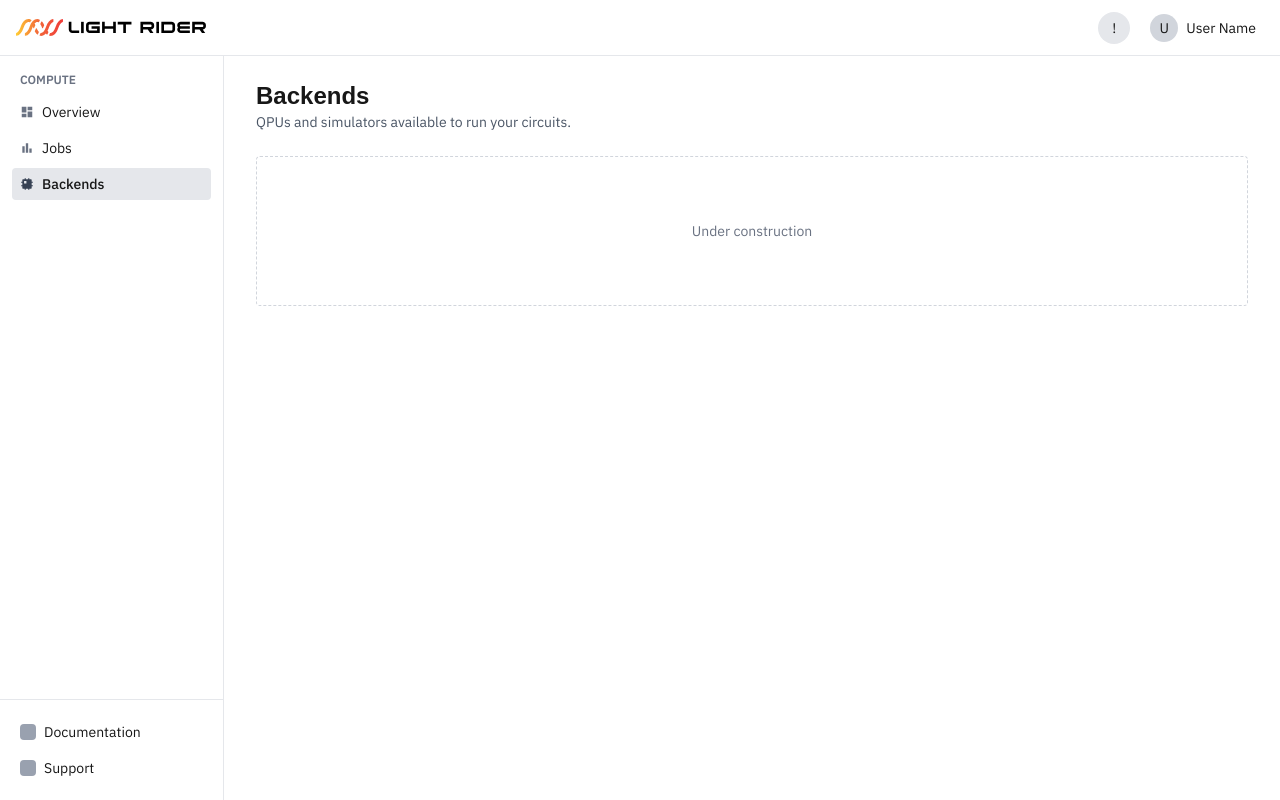
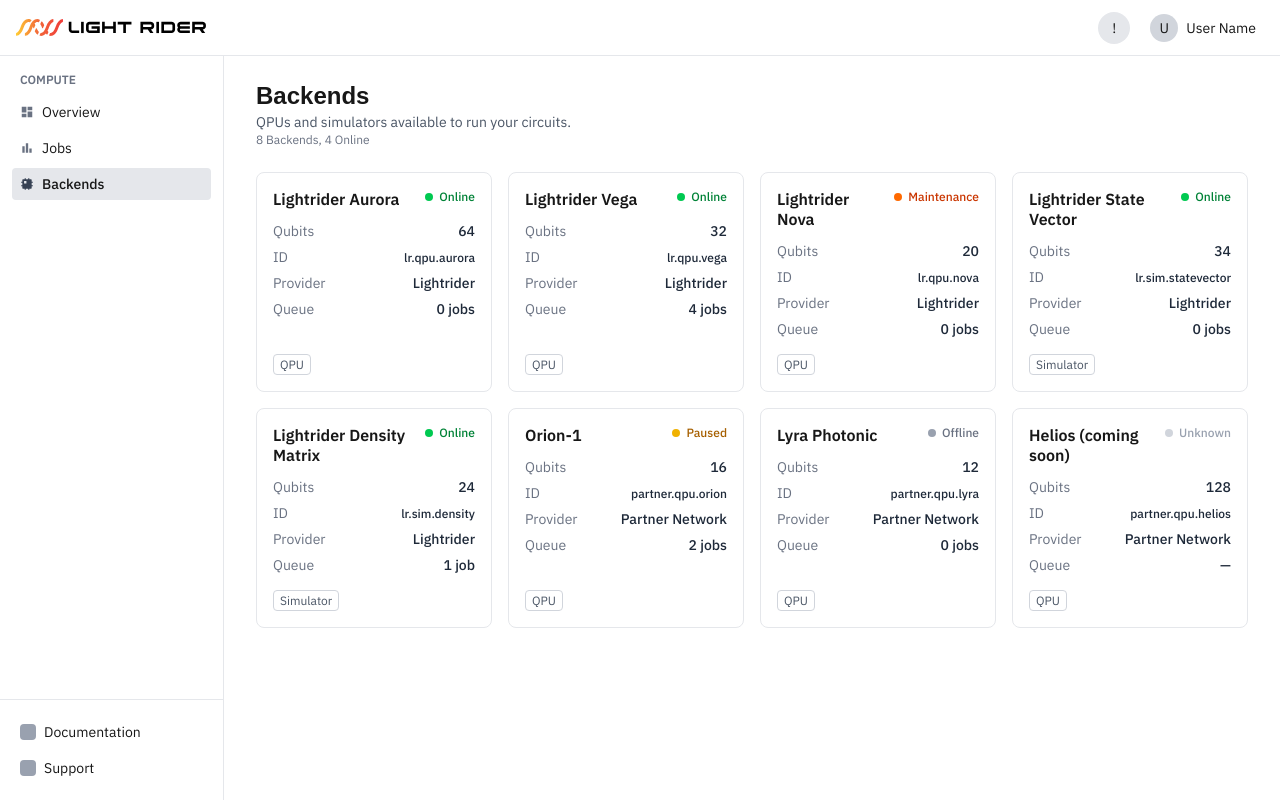
Before and after one commit to lightriderinc/cloud_platform_nextjs, a Next.js app: page /backends in a window 1280 px wide. Built offline with nearby package versions, Linux system fonts and the light colour scheme; a web font is replaced by a local one.

Commit message:
feat: add backend catalog cards and grid with proper styling and multiple examples of diffrent statuses. ready for showcase NOT FUNCIONAL

```diff
--- a/src/app/backends/page.tsx
+++ b/src/app/backends/page.tsx
@@ -1,10 +1,22 @@
-import PagePlaceholder from "@/components/PagePlaceholder";
+import BackendGrid from "@/components/backends/BackendGrid";
+import { placeholderBackends } from "@/data/backends";
 
 export default function BackendsPage() {
+  const onlineCount = placeholderBackends.filter(
+    (backend) => backend.status === "online",
+  ).length;
+
   return (
-    <PagePlaceholder
-      title="Backends"
-      description="QPUs and simulators available to run your circuits."
-    />
+    <div>
+      <h1 className="text-2xl font-semibold">Backends</h1>
+      <p className="text-sm text-gray-600">
+        QPUs and simulators available to run your circuits.
+      </p>
+      <p className="mb-6 text-xs text-gray-500">
+        {placeholderBackends.length} Backends, {onlineCount} Online
+      </p>
+
+      <BackendGrid backends={placeholderBackends} />
+    </div>
   );
 }
--- /dev/null
+++ b/src/components/backends/BackendCard.tsx
@@ -0,0 +1,38 @@
+import type { Backend } from "@/types/backend";
+import BackendStatusBadge from "./BackendStatusBadge";
+import BackendTypeTag from "./BackendTypeTag";
+import BackendSpec from "./BackendSpec";
+
+function formatQueue(queueDepth: number | null): string {
+  if (queueDepth === null) return "—";
+  return `${queueDepth} ${queueDepth === 1 ? "job" : "jobs"}`;
+}
+
+// A single backend card. Composes the smaller status / spec / tag pieces
+// so each part stays reusable and the card just arranges them.
+export default function BackendCard({ backend }: { backend: Backend }) {
+  const { name, type, status, qubits, id, provider, queueDepth } = backend;
+
+  return (
+    <article className="flex flex-col gap-3 rounded-lg border border-gray-200 p-4">
+      <div className="flex items-start justify-between gap-2">
+        <h2 className="text-base font-semibold leading-tight">{name}</h2>
+        <BackendStatusBadge status={status} />
+      </div>
+
+      <div className="flex flex-col gap-1.5">
+        <BackendSpec label="Qubits" value={qubits} />
+        <BackendSpec
+          label="ID"
+          value={<span className="text-xs">{id}</span>}
+        />
+        <BackendSpec label="Provider" value={provider} />
+        <BackendSpec label="Queue" value={formatQueue(queueDepth)} />
+      </div>
+
+      <div className="mt-auto">
+        <BackendTypeTag type={type} />
+      </div>
+    </article>
+  );
+}
--- /dev/null
+++ b/src/components/backends/BackendGrid.tsx
@@ -0,0 +1,14 @@
+import type { Backend } from "@/types/backend";
+import BackendCard from "./BackendCard";
+
+// Responsive grid of backend cards: up to 4 columns wide, growing
+// downward as the catalog expands (the page itself handles scrolling).
+export default function BackendGrid({ backends }: { backends: Backend[] }) {
+  return (
+    <div className="grid grid-cols-1 gap-4 sm:grid-cols-2 lg:grid-cols-3 xl:grid-cols-4">
+      {backends.map((backend) => (
+        <BackendCard key={backend.id} backend={backend} />
+      ))}
+    </div>
+  );
+}
--- /dev/null
+++ b/src/components/backends/BackendSpec.tsx
@@ -0,0 +1,16 @@
+// One label/value row inside a backend card (e.g. "Qubits: 64").
+// Kept generic so the card can reuse it for every spec.
+export default function BackendSpec({
+  label,
+  value,
+}: {
+  label: string;
+  value: React.ReactNode;
+}) {
+  return (
+    <div className="flex items-center justify-between text-sm">
+      <span className="text-gray-500">{label}</span>
+      <span className="font-medium text-gray-800">{value}</span>
+    </div>
+  );
+}
--- /dev/null
+++ b/src/components/backends/BackendStatusBadge.tsx
@@ -0,0 +1,33 @@
+import type { BackendStatus } from "@/types/backend";
+
+// Visual mapping for each status: a label and a colored dot.
+const STATUS_STYLES: Record<
+  BackendStatus,
+  { label: string; dot: string; text: string }
+> = {
+  online: { label: "Online", dot: "bg-green-500", text: "text-green-700" },
+  paused: { label: "Paused", dot: "bg-yellow-500", text: "text-yellow-700" },
+  offline: { label: "Offline", dot: "bg-gray-400", text: "text-gray-500" },
+  maintenance: {
+    label: "Maintenance",
+    dot: "bg-orange-500",
+    text: "text-orange-700",
+  },
+  unknown: { label: "Unknown", dot: "bg-gray-300", text: "text-gray-400" },
+};
+
+export default function BackendStatusBadge({
+  status,
+}: {
+  status: BackendStatus;
+}) {
+  const style = STATUS_STYLES[status];
+  return (
+    <span
+      className={`inline-flex items-center gap-1.5 text-xs font-medium ${style.text}`}
+    >
+      <span className={`h-2 w-2 rounded-full ${style.dot}`} />
+      {style.label}
+    </span>
+  );
+}
--- /dev/null
+++ b/src/components/backends/BackendTypeTag.tsx
@@ -0,0 +1,10 @@
+import type { BackendType } from "@/types/backend";
+
+// Small pill marking a backend as a QPU or a Simulator.
+export default function BackendTypeTag({ type }: { type: BackendType }) {
+  return (
+    <span className="rounded border border-gray-300 px-1.5 py-0.5 text-xs text-gray-600">
+      {type}
+    </span>
+  );
+}
--- /dev/null
+++ b/src/data/backends.ts
@@ -0,0 +1,78 @@
+import type { Backend } from "@/types/backend";
+
+// Placeholder catalog so the grid renders during layout work.
+// Replace with live data from the backends API in a later step.
+export const placeholderBackends: Backend[] = [
+  {
+    id: "lr.qpu.aurora",
+    name: "Lightrider Aurora",
+    type: "QPU",
+    status: "online",
+    qubits: 64,
+    provider: "Lightrider",
+    queueDepth: 0,
+  },
+  {
+    id: "lr.qpu.vega",
+    name: "Lightrider Vega",
+    type: "QPU",
+    status: "online",
+    qubits: 32,
+    provider: "Lightrider",
+    queueDepth: 4,
+  },
+  {
+    id: "lr.qpu.nova",
+    name: "Lightrider Nova",
+    type: "QPU",
+    status: "maintenance",
+    qubits: 20,
+    provider: "Lightrider",
+    queueDepth: 0,
+  },
+  {
+    id: "lr.sim.statevector",
+    name: "Lightrider State Vector",
+    type: "Simulator",
+    status: "online",
+    qubits: 34,
+    provider: "Lightrider",
+    queueDepth: 0,
+  },
+  {
+    id: "lr.sim.density",
+    name: "Lightrider Density Matrix",
+    type: "Simulator",
+    status: "online",
+    qubits: 24,
+    provider: "Lightrider",
+    queueDepth: 1,
+  },
+  {
+    id: "partner.qpu.orion",
+    name: "Orion-1",
+    type: "QPU",
+    status: "paused",
+    qubits: 16,
+    provider: "Partner Network",
+    queueDepth: 2,
+  },
+  {
+    id: "partner.qpu.lyra",
+    name: "Lyra Photonic",
+    type: "QPU",
+    status: "offline",
+    qubits: 12,
+    provider: "Partner Network",
+    queueDepth: 0,
+  },
+  {
+    id: "partner.qpu.helios",
+    name: "Helios (coming soon)",
+    type: "QPU",
+    status: "unknown",
+    qubits: 128,
+    provider: "Partner Network",
+    queueDepth: null,
+  },
+];
--- /dev/null
+++ b/src/types/backend.ts
@@ -0,0 +1,27 @@
+// Shared shape for a compute backend (QPU or simulator) shown on the Backends page.
+
+export type BackendStatus =
+  | "online"
+  | "paused"
+  | "offline"
+  | "maintenance"
+  | "unknown";
+
+export type BackendType = "QPU" | "Simulator";
+
+export interface Backend {
+  /** Stable machine identifier, e.g. "lr.qpu.aurora". */
+  id: string;
+  /** Human-readable name shown as the card title. */
+  name: string;
+  /** Whether this is real hardware or a simulator. */
+  type: BackendType;
+  /** Current availability of the backend. */
+  status: BackendStatus;
+  /** Number of qubits the backend exposes. */
+  qubits: number;
+  /** Owning provider / where the backend is hosted. */
+  provider: string;
+  /** Jobs currently queued, or null when unknown (e.g. coming soon). */
+  queueDepth: number | null;
+}
```
